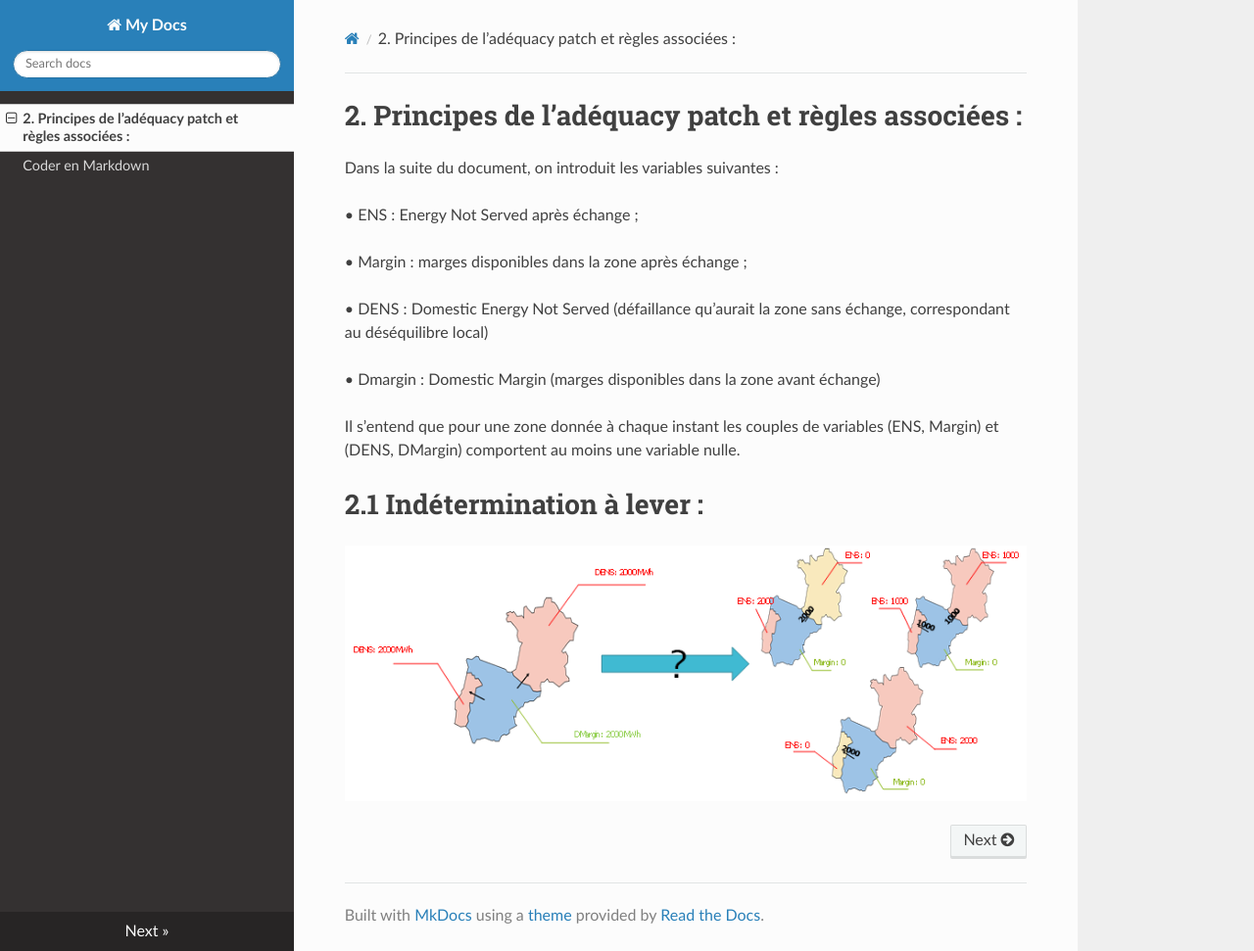
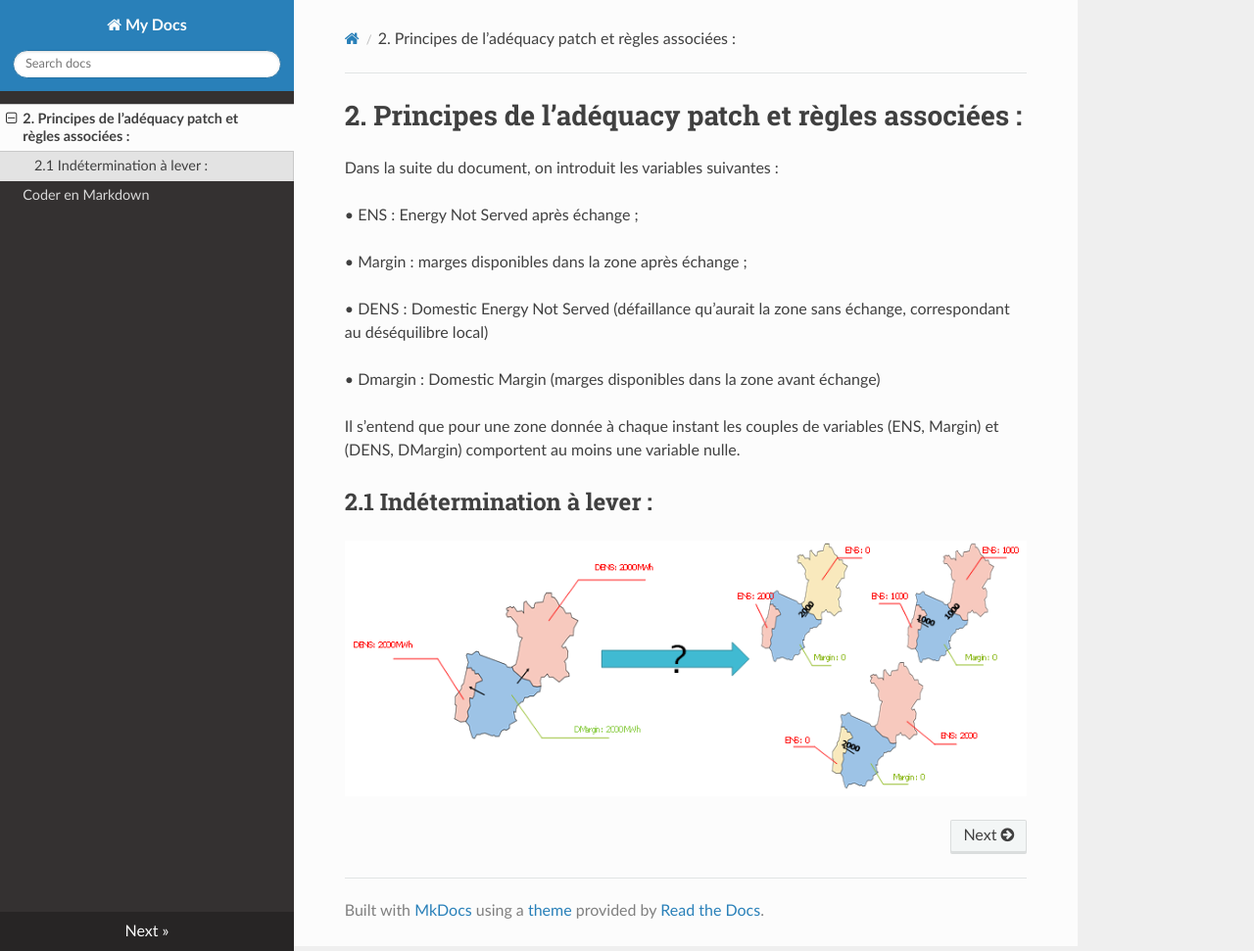
Before and after one commit to AntaresSimulatorTeam/antares-doc, an MkDocs documentation site: the page built from docs/index.md, in a window 1280 px wide and 971 px high. Shown: the whole window at 98% size. Built offline with MkDocs 1.6.1, drawn with Linux system fonts in a browser that asks for light colours; nearby versions of some CDN libraries.

```diff
--- a/docs/index.md
+++ b/docs/index.md
@@ -12,6 +12,6 @@ Dans la suite du document, on introduit les variables suivantes :
 
 Il s’entend que pour une zone donnée à chaque instant les couples de variables (ENS, Margin) et (DENS, DMargin) comportent au moins une variable nulle.
 
-# 2.1 Indétermination à lever :
+## 2.1 Indétermination à lever :
 
 ![adequacy-patch](img/Figure1.PNG)
```
